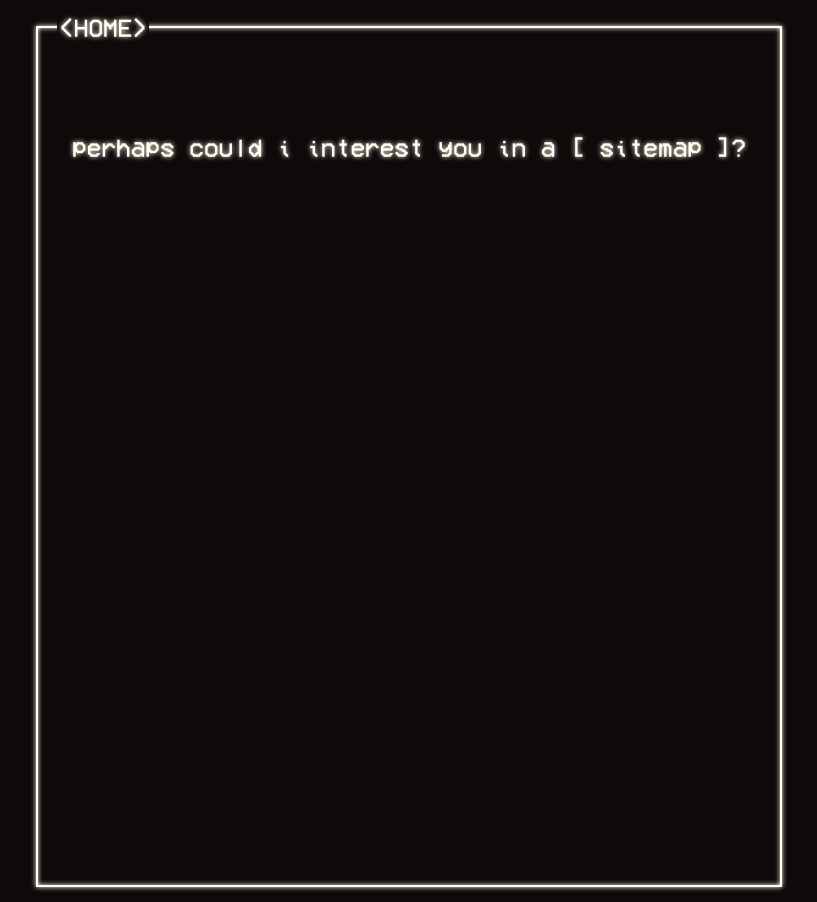
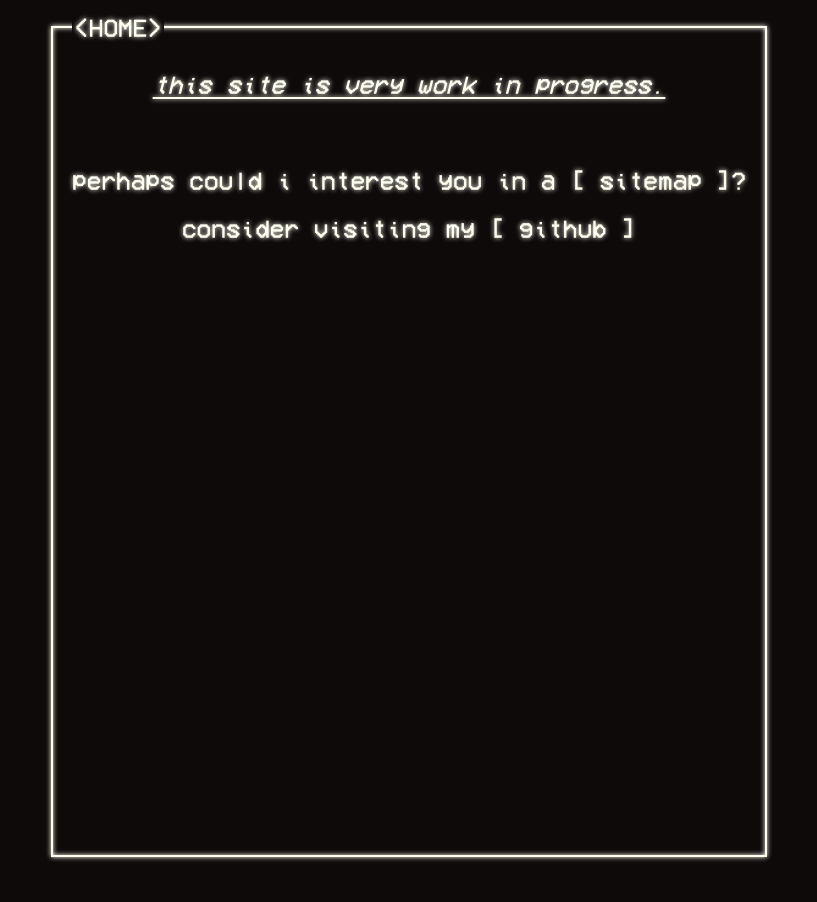
Before and after one commit to Bees-Please/Bees-Please.github.io, a plain HTML site: page index.html in a window 1280 px wide. Shown: the whole page, without its empty margins (231-1048 px from the left). After the commit the page ends 872 px from the top, so only its background shows below. Drawn offline with Linux system fonts and the light colour scheme.

Commit message:
guess what i lied

```diff
--- a/index.html
+++ b/index.html
@@ -10,11 +10,19 @@
 
 <fieldset style="max-width: fit-content; margin-left: auto; margin-right: auto;"><legend>&lt;HOME&gt;</legend>
     <body>
+        <div style="text-align: center;">
+            <br>
+        <i><u>this site is very work in progress.</u></i>
         <br>
         <br>
         <br>
-        <p style="text-align: center;">perhaps could i interest you in a <a class="intnav"
-                href="https://Bees-Please.github.io/sitemap" style="text-decoration:none">sitemap</a>?</p>
+        <br>
+        perhaps could i interest you in a <a class="intnav"
+                href="https://Bees-Please.github.io/sitemap" style="text-decoration:none">sitemap</a>?
+        <br>
+        <br>
+        consider visiting my <a class="intnav"
+                href="https://Bees-Please.github.io/sitemap" style="text-decoration:none">github</a>
         <br>
         <br>
         <br>
@@ -41,9 +49,7 @@
         <br>
         <br>
         <br>
-        <br>
-        <br>
-        <br>
+        </div>
     </body>
 </fieldset>
 
```
